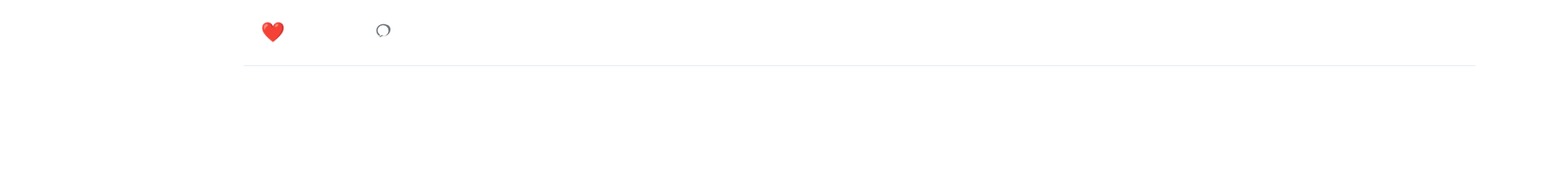
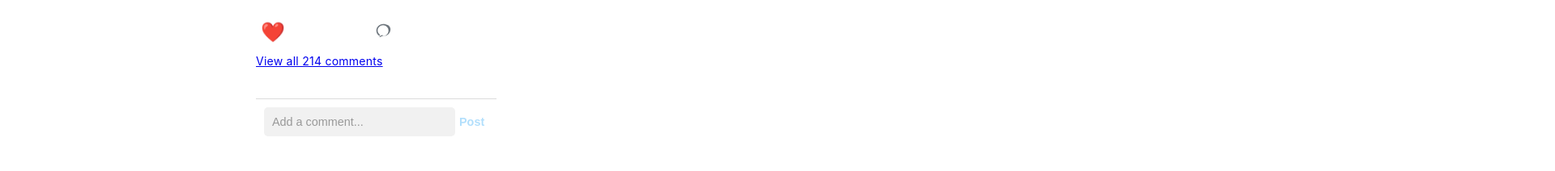
Before and after one commit to samyogacharya12/Twitter-demake-frontend, an Angular app: page /dashboard in a window 1280 px wide. Shown: the part 846-1058 px from the top of the page at 81% size, 1920 px wide, since content can reach past the window. Before the commit the page ends 928 px from the top, so only its background shows below. Built offline with nearby package versions, Linux system fonts and the light colour scheme.

Commit message:
adding changes

```diff
--- a/src/app/comment-box/comment-box.component.css
+++ b/src/app/comment-box/comment-box.component.css
@@ -1,58 +1,66 @@
+/* General resets */
+* {
+  box-sizing: border-box;
+  margin: 0;
+  padding: 0;
+  font-family: Arial, sans-serif;
+}
+
+body {
+  background-color: #fafafa;
+}
+
+/* Add comment section */
 .add-comment {
   display: flex;
   align-items: center;
   padding: 10px;
-    border-top: 1px solid #e6e6e6;
+  border-top: 1px solid #dbdbdb;
+  background-color: #fff;
+  width: 100%;
+  max-width: 600px;
+  margin: 20px auto;
 }
 
-/* Container for the comments section */
-.comments-section {
-  padding: 10px 15px; /* Add some padding to the comments section */
-  border-top: 1px solid #e6e6e6; /* Separate the comments section from the post content */
+.profile-pic-input {
+  width: 35px;
+  height: 35px;
+  border-radius: 50%;
+  margin-right: 10px;
+  object-fit: cover;
 }
 
-/* Individual comment layout */
-@media (max-width: 600px) {
-  .comment img {
-    width: 32px;
-    height: 32px;
-    border-radius: 50%;
-    margin-right: 10px;
+.comment-input {
+  flex-grow: 1;
+  border: none;
+  padding: 10px;
+  border-radius: 5px;
+  background-color: #f1f1f1;
+  outline: none;
+  font-size: 0.9rem;
 }
 
-  .comment {
-    font-size: 13px;
+.comment-input::placeholder {
+  color: #999;
 }
-}
-
-
-/* Username styling */
-.comment strong {
-  color: #262626; /* Instagram-style dark color for username */
-  margin-right: 8px; /* Space between username and comment text */
-  font-weight: 600;
-}
-
-/* Comment text */
-.comment span {
-  color: #444; /* Slightly lighter color for the comment text */
-  word-wrap: break-word; /* Handle long words by breaking them */
-  flex-grow: 1; /* Ensure comment text takes up remaining space */
-}
-
 
 .post-button {
   background: none;
   border: none;
   color: #0095f6;
   font-weight: bold;
+  font-size: 0.9rem;
   cursor: pointer;
   padding: 5px;
 }
 
-  .profile-pic {
-    width: 50px;
-    height: 50px;
-    border-radius: 50%;
-    margin-right: 10px;
+.post-button[disabled] {
+  color: #b2dffc;
+  cursor: not-allowed;
 }
+.comments-section {
+  width: 100%;
+  max-width: 600px;
+  margin: 0 auto;
+  padding:
+}
--- a/src/app/dashboard/dashboard.component.css
+++ b/src/app/dashboard/dashboard.component.css
@@ -214,7 +214,8 @@ i[class^="icon-"]:hover::before {
 }
 
 .comment-display {
-  margin-top: 10px;
+  margin-top: 16px;
+  margin-right: 1370px;
 }
 
 .comment {
@@ -523,6 +524,14 @@ i[class^="icon-"]:hover::before {
   color: #14171a;
   margin-bottom: 16px;
 }
+.comments-section {
+  width: 400px;
+  margin: 50px auto;
+  padding: 10px;
+  background-color: #fff;
+  border: 1px solid #dbdbdb;
+  border-radius: 8px;
+}
 
 .suggestion {
   display: flex;
--- a/src/app/dashboard/dashboard.component.html
+++ b/src/app/dashboard/dashboard.component.html
@@ -83,12 +83,6 @@
   <span class="tooltip">Comment</span>
 </button>
 
-
-<!-- Display comments section -->
-<div class="comment-display" *ngIf="showComment">
-  <app-comment-box></app-comment-box>
-</div>
-
         <!-- Additional reactions on hover -->
         <div class="reaction-options" [class.show]="showReactionOptions">
           <button (click)="selectReaction('like')" class="reaction-option">👍</button>
@@ -99,6 +93,13 @@
           <button (click)="selectReaction('angry')" class="reaction-option">😡</button>
         </div>
       </div>
+    </div>
+
+    <div class="view-all">
+      <a href="#">View all 214 comments</a>
+  </div>
+    <div class="comment-display">
+      <app-comment-box></app-comment-box>
     </div>
   </div>
 
```
Lines whose indentation alone changed are shown as unchanged.
